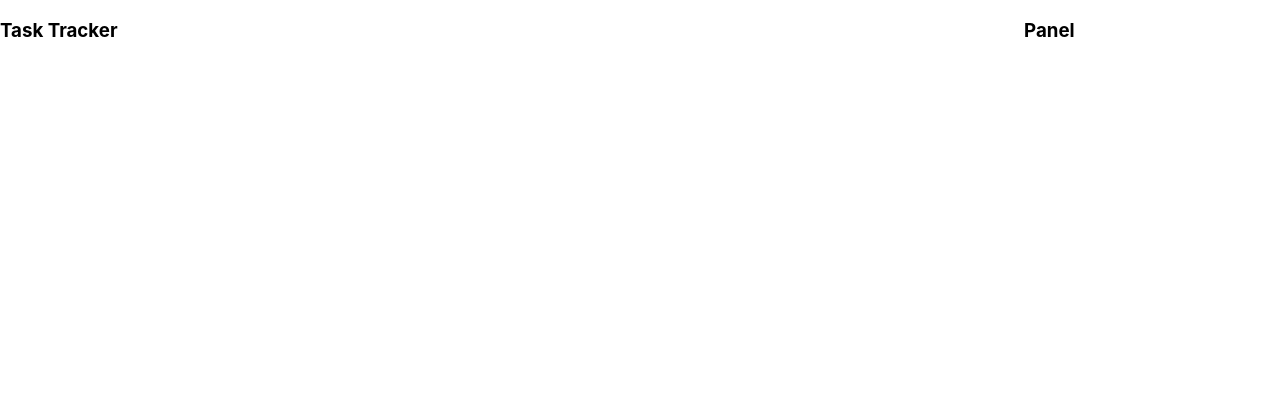
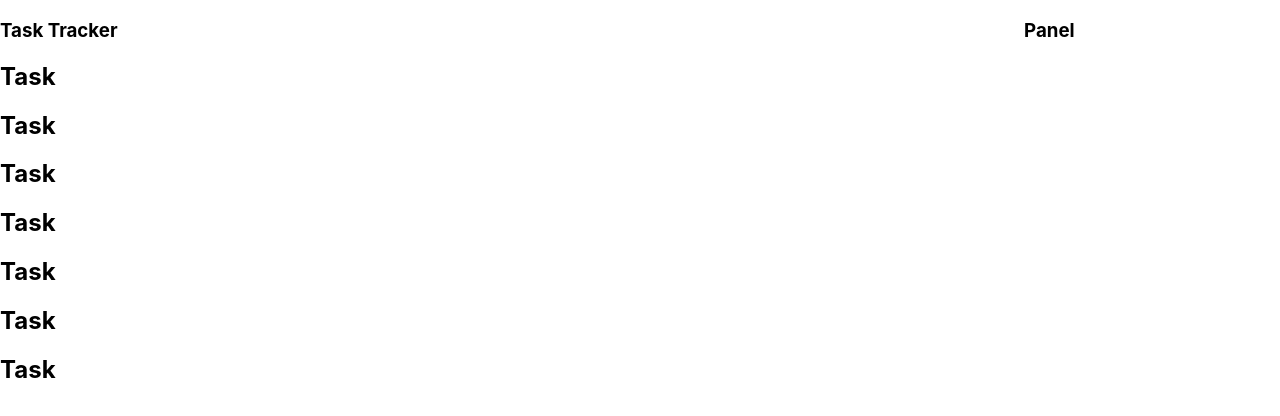
Before and after one commit to farhanhasindipro25/task-tracker, a React (Create React App) app: page / in a window 1280 px wide. Shown: the top 416 px of the page. Built offline with nearby package versions, Linux system fonts and the light colour scheme.

Commit message:
Fake data created using JSON generator, and loaded using useEffect

```diff
--- a/src/components/Dashboard/Dashboard.js
+++ b/src/components/Dashboard/Dashboard.js
@@ -1,4 +1,5 @@
 import React, { useEffect, useState } from 'react';
+import Task from '../Task/Task';
 import './Dashboard.css';
 
 const Dashboard = () => {
@@ -16,6 +17,13 @@ const Dashboard = () => {
         <div className='dashboard-container'>
             <div className="tasks-container">
                 <h3>Task Tracker</h3>
+                {
+                    tasks.map(task => <Task
+                    key={task.id}
+                    task={task}
+                    >
+                    </Task>)
+                }
             </div>
             <div className="panel-container">
                 <h3>Panel</h3>
--- /dev/null
+++ b/src/components/Task/Task.js
@@ -0,0 +1,12 @@
+import React from 'react';
+
+const Task = (props) => {
+    console.log(props);
+    return (
+        <div>
+            <h2>Task</h2>
+        </div>
+    );
+};
+
+export default Task;
```
Also changed, not shown: src/components/Task/Task.css (added).
